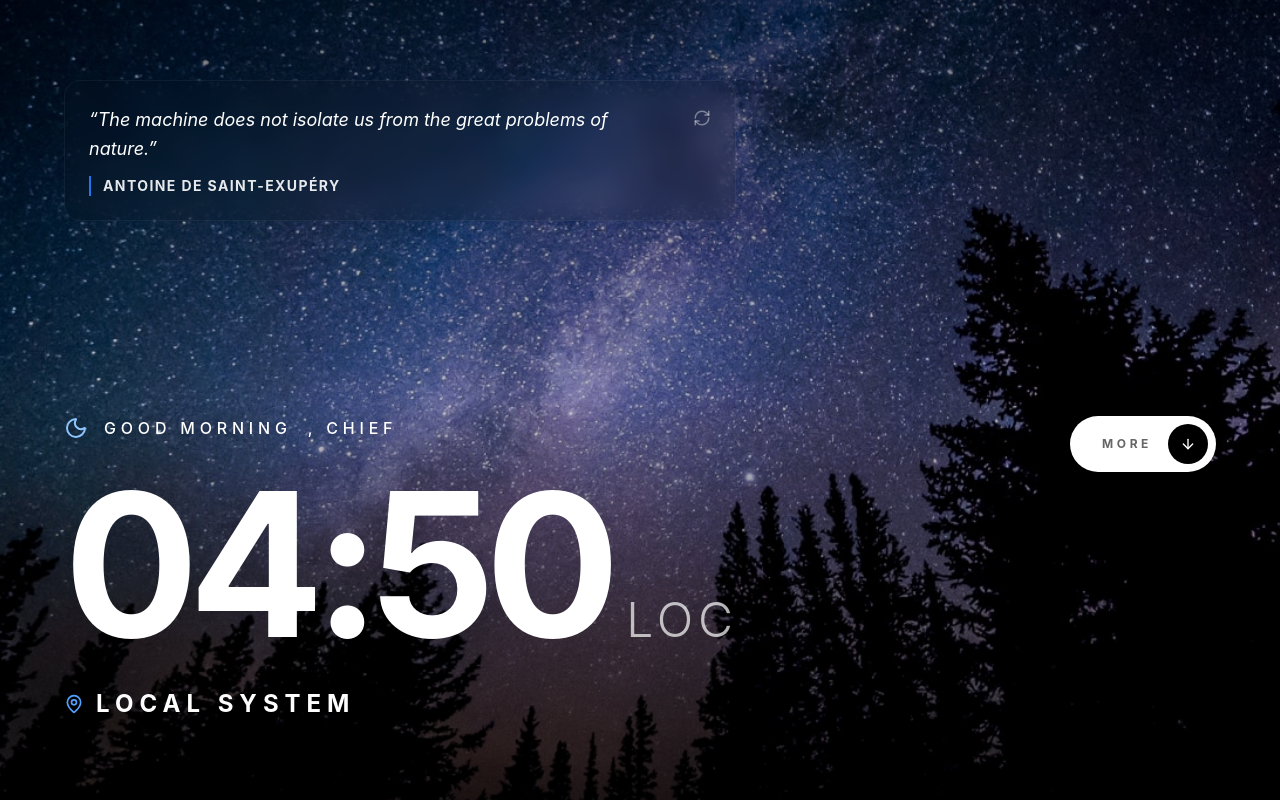
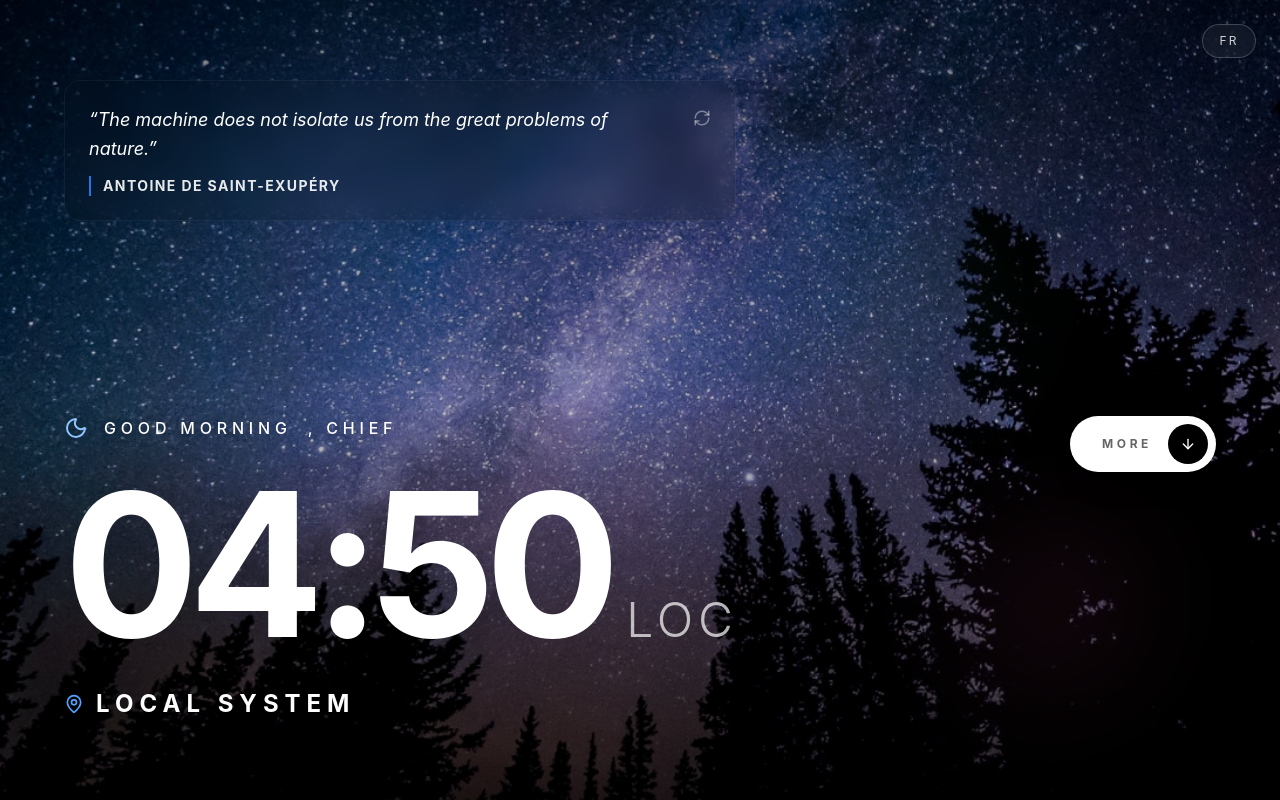
Before and after one commit to Skyz03/Vite-Clock-App, a React (Vite) app: page / in a window 1280 px wide. Both pictures are taken after a click on the button "INITIALIZE NEURAL LINK". Built offline with nearby package versions, Linux system fonts and the light colour scheme; no server answers.

Commit message:
fix: added the time zone as per ip address and few bits of animation

```diff
--- a/src/App.tsx
+++ b/src/App.tsx
@@ -2,7 +2,6 @@
 //Time Zone change as per the IP address tracking of the location
 //The Localization feature working smoothly read to for per the possibility.
 //Responsive background screen for various design time of the day
-//Some sort of animation wheather that be framer or GSAP
 //Make it something like a portfolio worthy
 
 import React, { useEffect, useState, useMemo, useCallback } from 'react';
@@ -18,7 +17,7 @@ import {
   Cpu
 } from 'lucide-react';
 import { useQuery } from '@tanstack/react-query';
-import { motion, useSpring, useTransform, AnimatePresence } from 'framer-motion';
+import { motion, useSpring, useTransform, AnimatePresence, Variants } from 'framer-motion';
 import { useTranslation } from 'react-i18next';
 
 // Assets
@@ -48,10 +47,16 @@ const getWeekNumber = (date: Date): number => {
 /* ================= DATA FETCHING (Outside Component) ================= */
 
 const fetchSystemUplink = async () => {
+  // Capture client time right before the request so we can keep the IP-based
+  // time in sync with the local ticking clock.
+  const clientTimeAtRequest = Date.now();
   const [geo, time] = await Promise.all([
     axios.get('https://free.freeipapi.com/api/json/', { timeout: 4000 }),
     axios.get('https://worldtimeapi.org/api/ip', { timeout: 4000 })
   ]);
+
+  // WorldTime API returns the current datetime in the target timezone.
+  const ipDate = new Date(time.data.datetime);
 
   return {
     location: `${geo.data.cityName}, ${geo.data.countryName}`,
@@ -59,7 +64,9 @@ const fetchSystemUplink = async () => {
     timezoneAbbr: time.data.abbreviation,
     dayOfYear: time.data.day_of_year,
     dayOfWeek: time.data.day_of_week,
-    weekNumber: time.data.week_number
+    weekNumber: time.data.week_number,
+    ipTimeAtRequest: ipDate.getTime(),
+    clientTimeAtRequest
   };
 };
 
@@ -129,6 +136,7 @@ export default function App() {
 
   // 3. Merged Data Object
   // We use useMemo to combine Server Data with our Local Clock
+  // and keep the displayed time locked to the IP-based timezone.
   const data: ClockData = useMemo(() => {
     const fallbackLocation = {
       location: 'Local System',
@@ -138,15 +146,27 @@ export default function App() {
 
     const baseData = serverData || fallbackLocation;
 
-    // Always calculate date-based values from local time for accuracy
+    // If we have IP-based time data, compute the offset between local time and
+    // the IP timezone time at the moment of the request. Then apply that offset
+    // to the ticking local clock so it stays in sync with the remote timezone.
+    let effectiveNow = currentTime;
+    if (serverData && serverData.ipTimeAtRequest && serverData.clientTimeAtRequest) {
+      const offsetMs = serverData.ipTimeAtRequest - serverData.clientTimeAtRequest;
+      effectiveNow = new Date(currentTime.getTime() + offsetMs);
+    }
+
     return {
       ...baseData,
-      dayOfYear: getDayOfYear(currentTime),
-      dayOfWeek: currentTime.getDay(),
-      weekNumber: getWeekNumber(currentTime),
-      time: currentTime.toLocaleTimeString('en-GB', { hour: '2-digit', minute: '2-digit' }),
-      currentHour: currentTime.getHours(),
-      rawTime: currentTime
+      dayOfYear: getDayOfYear(effectiveNow),
+      dayOfWeek: effectiveNow.getDay(),
+      weekNumber: getWeekNumber(effectiveNow),
+      time: effectiveNow.toLocaleTimeString('en-GB', {
+        hour: '2-digit',
+        minute: '2-digit',
+        timeZone: baseData.timezone
+      }),
+      currentHour: effectiveNow.getHours(),
+      rawTime: effectiveNow
     };
   }, [serverData, currentTime]);
 
@@ -252,6 +272,27 @@ export default function App() {
 
   const currentBg = isNightMode ? bgImageNighttime : bgImageDaytime;
 
+  // Gentle floating accents for extra motion depth
+  const floatingOrbs = [
+    { size: 260, top: '12%', left: '18%', color: 'rgba(59,130,246,0.25)', duration: 20 },
+    { size: 200, top: '68%', left: '76%', color: 'rgba(236,72,153,0.18)', duration: 18 },
+    { size: 180, top: '30%', left: '65%', color: 'rgba(16,185,129,0.2)', duration: 22 },
+  ];
+
+  const statsVariants: Variants = {
+    hidden: { opacity: 0, y: 24 },
+    show: {
+      opacity: 1,
+      y: 0,
+      transition: { staggerChildren: 0.08, delayChildren: 0.1, type: 'spring', damping: 18, stiffness: 160 }
+    }
+  };
+
+  const statItem: Variants = {
+    hidden: { opacity: 0, y: 14 },
+    show: { opacity: 1, y: 0, transition: { type: 'spring', damping: 20, stiffness: 180 } }
+  };
+
   const handleStart = () => {
     setHasInitialized(true);
     if (!data) return;
@@ -322,6 +363,16 @@ export default function App() {
   return (
     <main className="relative h-screen w-full overflow-hidden bg-black font-sans perspective-[1500px]">
 
+      {/* Language toggle with motion feedback */}
+      <motion.button
+        onClick={toggleLanguage}
+        className="absolute top-6 right-6 z-30 px-4 py-2 rounded-full border border-white/20 text-white/80 text-xs tracking-[0.2em] bg-white/5 backdrop-blur-md hover:text-white"
+        whileHover={{ scale: 1.05, opacity: 1 }}
+        whileTap={{ scale: 0.95 }}
+      >
+        {i18n.language === 'en' ? 'FR' : 'EN'}
+      </motion.button>
+
       {/* 1. PHYSICAL BACKGROUND (Motion-Optimized) */}
       <motion.div
         style={{
@@ -339,6 +390,17 @@ export default function App() {
 
       {/* 2. ATMOSPHERIC OVERLAYS */}
       <div className="absolute inset-0 bg-black/20 bg-gradient-to-b from-black/40 via-transparent to-black/80 pointer-events-none" />
+
+      {/* 2.5 FLOATING ORBS */}
+      {floatingOrbs.map((orb, idx) => (
+        <motion.div
+          key={idx}
+          className="absolute rounded-full blur-3xl mix-blend-screen pointer-events-none"
+          style={{ width: orb.size, height: orb.size, top: orb.top, left: orb.left, background: `radial-gradient(circle at 30% 30%, ${orb.color}, transparent 60%)` }}
+          animate={{ x: [0, 20, -18, 0], y: [0, -24, 18, 0], scale: [1, 1.04, 0.98, 1] }}
+          transition={{ duration: orb.duration, repeat: Infinity, repeatType: "mirror", ease: "easeInOut" }}
+        />
+      ))}
 
       {/* 3. LOCATION CONFIRM MODAL (AnimatePresence for smooth entry/exit) */}
       <AnimatePresence>
@@ -463,12 +525,25 @@ export default function App() {
           }`} />
 
         <Container>
-          <div className="relative h-full py-16 grid grid-cols-1 md:grid-cols-2 gap-y-8 md:gap-y-12 lg:gap-x-24 items-center">
+        <motion.div
+          className="relative h-full py-16 grid grid-cols-1 md:grid-cols-2 gap-y-8 md:gap-y-12 lg:gap-x-24 items-center"
+          variants={statsVariants}
+          initial="hidden"
+          animate="show"
+        >
+          <motion.div variants={statItem}>
             <StatBox label="Current Timezone" value={data.timezone} isNight={isNightMode} />
+          </motion.div>
+          <motion.div variants={statItem}>
             <StatBox label="Day of the week" value={data.dayOfWeek} isNight={isNightMode} />
+          </motion.div>
+          <motion.div variants={statItem}>
             <StatBox label="Day of the year" value={data.dayOfYear} isNight={isNightMode} />
+          </motion.div>
+          <motion.div variants={statItem}>
             <StatBox label="Week number" value={data.weekNumber} isNight={isNightMode} />
-          </div>
+          </motion.div>
+        </motion.div>
         </Container>
       </motion.div>
     </main>
```
